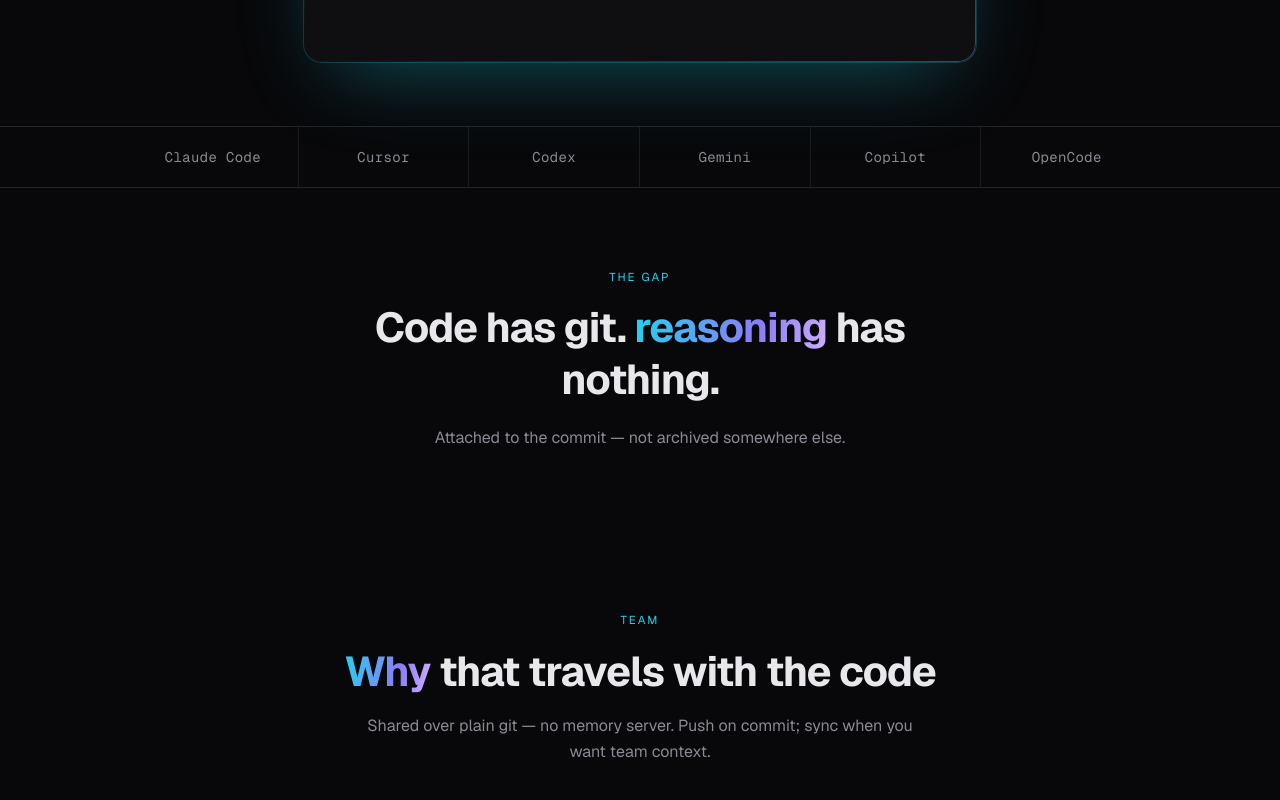
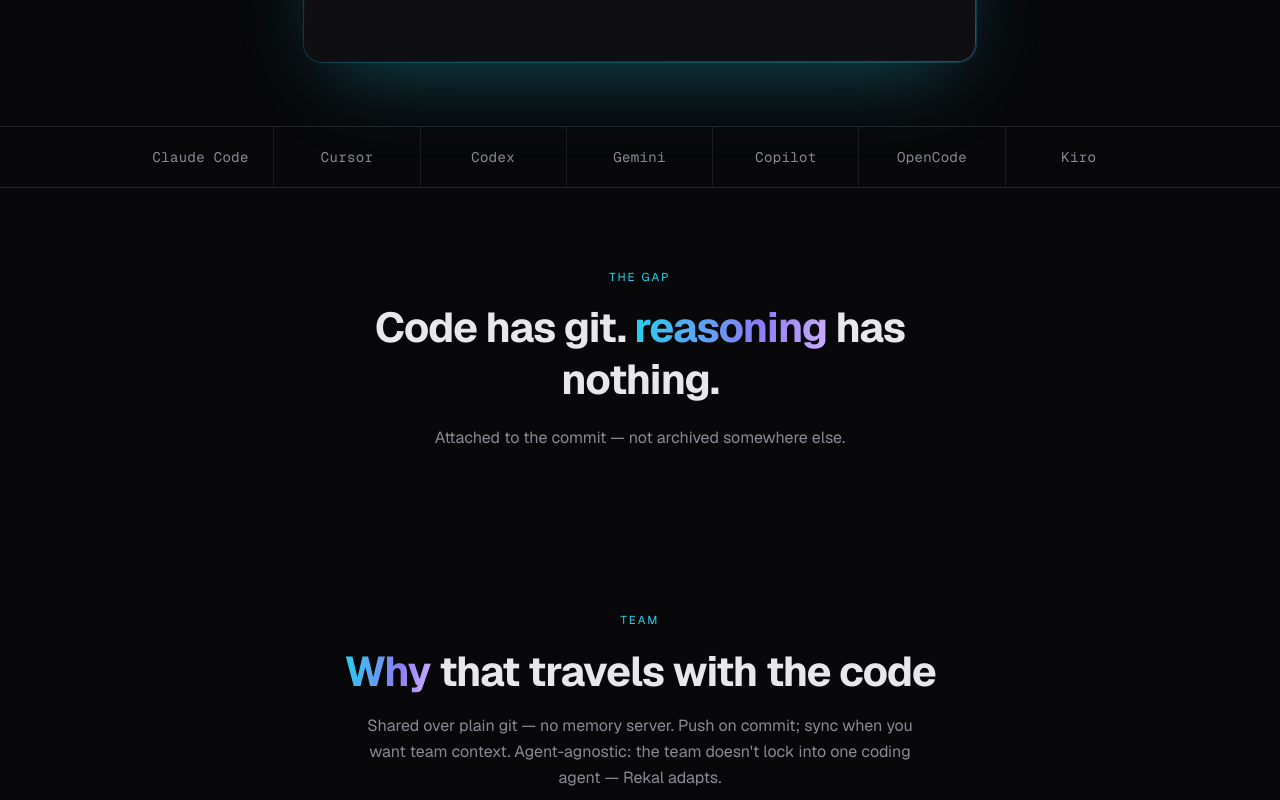
Before and after one commit to rekal-dev/rekal-dev.github.io, a Next.js app: page / in a window 1280 px wide. Shown: the part 1140-1940 px from the top of the page. Built offline with nearby package versions, Linux system fonts and the light colour scheme; no server answers.

Commit message:
Add Kiro and agent-agnostic team line
List Kiro in the agents strip, FAQ, and metadata. Team copy notes
memory stays when the team switches coding agents — Rekal adapts.

```diff
--- a/src/app/layout.tsx
+++ b/src/app/layout.tsx
@@ -14,9 +14,9 @@
 
 const TITLE = "Rekal — the memory your AI coding agent is missing";
 const DESCRIPTION =
-  "Your coding agent starts every session blank. Rekal captures the why behind your code — decisions, rejected paths, dead-ends — at every commit and recalls it next session. Works with Claude Code, Codex, Gemini, and OpenCode. Stored in git, not someone else's cloud.";
+  "Your coding agent starts every session blank. Rekal captures the why behind your code — decisions, rejected paths, dead-ends — at every commit and recalls it next session. Works with Claude Code, Codex, Gemini, OpenCode, and Kiro. Stored in git, not someone else's cloud.";
 const SHORT_DESC =
-  "The why behind your code — captured at every commit, recalled next session. Works with Claude Code, Codex, Gemini & OpenCode. In git, not someone else's cloud.";
+  "The why behind your code — captured at every commit, recalled next session. Works with Claude Code, Codex, Gemini, OpenCode & Kiro. In git, not someone else's cloud.";
 
 export const metadata: Metadata = {
   title: {
@@ -38,6 +38,7 @@
     "codex cli",
     "gemini cli",
     "opencode",
+    "kiro",
     "developer tools",
     "ai agent",
     "code context",
@@ -116,7 +117,7 @@
       applicationSubCategory: "AI coding agent memory",
       operatingSystem: "macOS, Linux",
       description:
-        "Git-native memory for AI coding agents. Rekal captures the intent behind every commit — decisions, rejected approaches, dead-ends — and recalls it in the next session. Works with Claude Code, Codex, Gemini, and OpenCode.",
+        "Git-native memory for AI coding agents. Rekal captures the intent behind every commit — decisions, rejected approaches, dead-ends — and recalls it in the next session. Works with Claude Code, Codex, Gemini, OpenCode, and Kiro.",
       url: "https://rekal.dev",
       downloadUrl: "https://rekal.dev/install.sh",
       softwareHelp: "https://github.com/rekal-dev/rekal-cli#readme",
@@ -126,7 +127,8 @@
       featureList: [
         "Captures AI session intent at every git commit",
         "Hybrid recall: BM25 + LSA + Nomic embeddings",
-        "Works with Claude Code, Codex, Gemini, and OpenCode",
+        "Works with Claude Code, Codex, Gemini, OpenCode, and Kiro",
+        "Agent-agnostic — teams don't lock into one coding agent",
         "Runs fully local — no server, no API, no telemetry",
         "Distributed through git orphan branches",
         "Single embedded binary",
@@ -182,7 +184,7 @@
           name: "Which AI coding agents does Rekal work with?",
           acceptedAnswer: {
             "@type": "Answer",
-            text: "Rekal ships tested session adapters for Claude Code, Codex, Gemini, and OpenCode, and captures sessions from all of them automatically at every commit.",
+            text: "Rekal ships tested session adapters for Claude Code, Codex, Gemini, OpenCode, and Kiro, and also works with Cursor and Copilot. Captures at every commit. Agent-agnostic — switch tools without losing team memory.",
           },
         },
         {
--- a/src/app/page.tsx
+++ b/src/app/page.tsx
@@ -258,6 +258,7 @@
           </h2>
           <p className="text-muted text-center leading-relaxed max-w-xl mx-auto mb-10">
             Shared over plain git — no memory server. Push on commit; sync when you want team context.
+            Agent-agnostic: the team doesn&apos;t lock into one coding agent — Rekal adapts.
           </p>
         </FadeIn>
 
@@ -467,7 +468,7 @@
   },
   {
     q: "Which agents?",
-    a: "Claude Code, Codex, Gemini, OpenCode — captured at commit. Also works with Cursor and Copilot.",
+    a: "Claude Code, Codex, Gemini, OpenCode, Kiro — captured at commit. Also works with Cursor and Copilot. Agent-agnostic: switch tools without losing team memory.",
   },
   {
     q: "How does team memory work?",
--- a/src/components/AgentsStrip.tsx
+++ b/src/components/AgentsStrip.tsx
@@ -7,17 +7,18 @@
   "Gemini",
   "Copilot",
   "OpenCode",
+  "Kiro",
 ];
 
 /** Agent compatibility strip — presence without card clutter. */
 export default function AgentsStrip() {
   return (
     <section className="border-y border-border" aria-label="Supported agents">
-      <div className="max-w-5xl mx-auto grid grid-cols-2 sm:grid-cols-3 md:grid-cols-6">
+      <div className="max-w-5xl mx-auto grid grid-cols-2 sm:grid-cols-4 md:grid-cols-7">
         {AGENTS.map((name) => (
           <div
             key={name}
-            className="flex items-center justify-center px-3 py-5 select-none border-b border-r border-border/70 last:border-r-0 [&:nth-child(2n)]:border-r-0 sm:[&:nth-child(2n)]:border-r sm:[&:nth-child(3n)]:border-r-0 md:[&:nth-child(3n)]:border-r md:[&:nth-child(6n)]:border-r-0 md:border-b-0"
+            className="flex items-center justify-center px-2 py-5 select-none border-b border-r border-border/70 last:border-r-0 [&:nth-child(2n)]:border-r-0 sm:[&:nth-child(2n)]:border-r sm:[&:nth-child(4n)]:border-r-0 md:[&:nth-child(4n)]:border-r md:[&:nth-child(7n)]:border-r-0 md:border-b-0"
           >
             <span className="font-mono text-xs sm:text-sm text-muted tracking-wide">{name}</span>
           </div>
```
